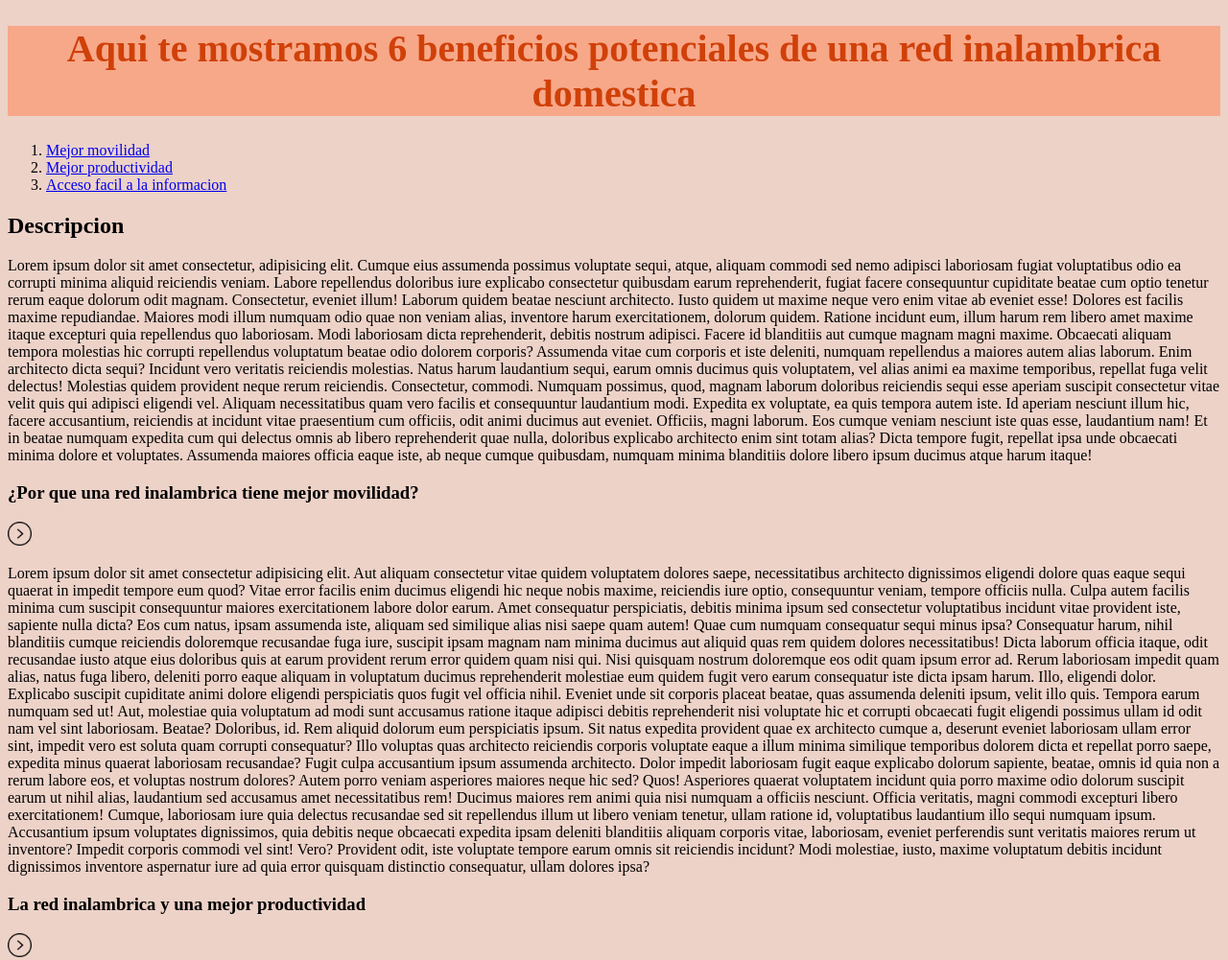
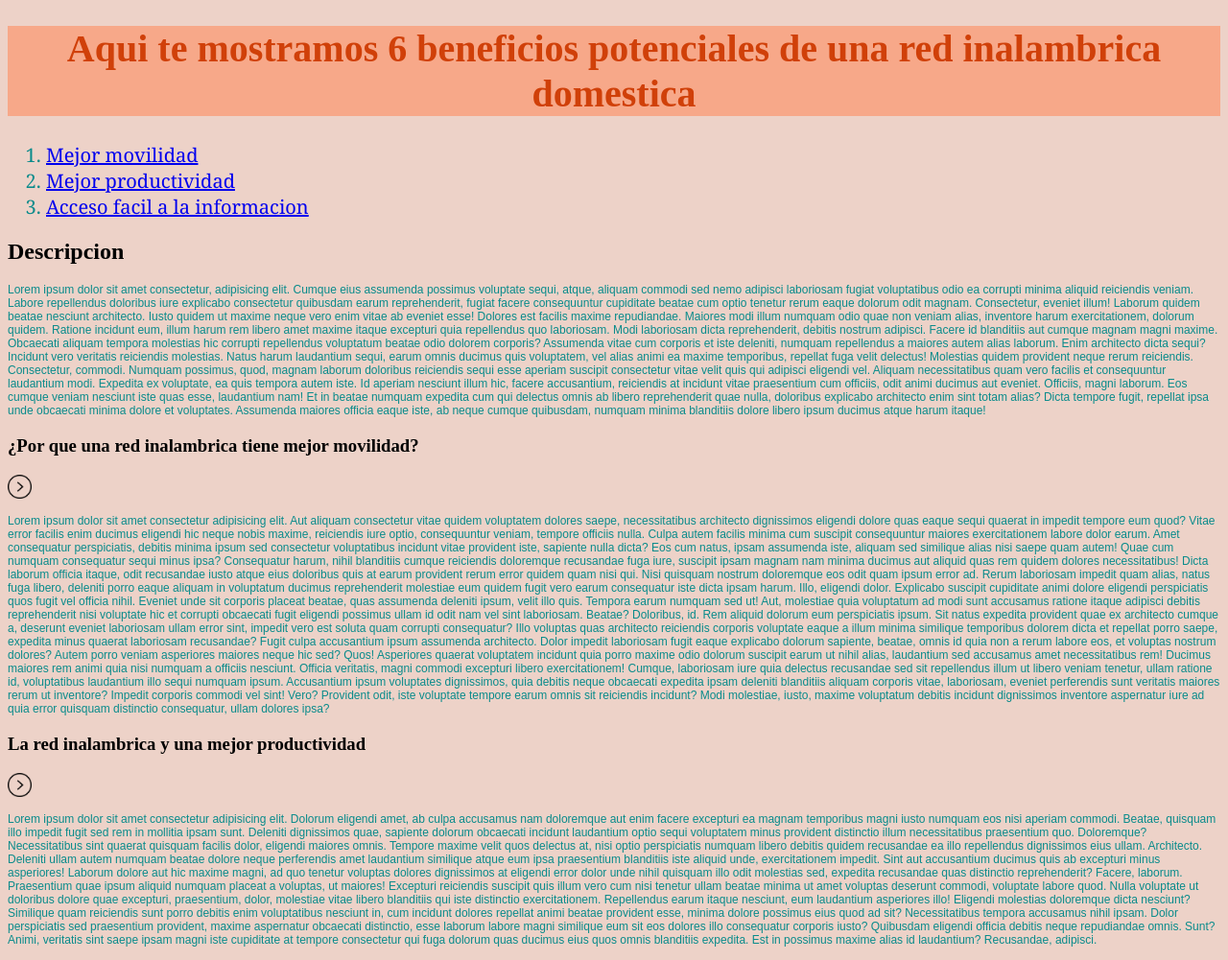
Before and after one commit to carlabbarragan/practica-1, a plain HTML site: page tp2enlace.html in a window 1280 px wide. Shown: the top 1001 px of the page at 96% size. Drawn offline with Linux system fonts and the light colour scheme.

Commit message:
creacion de style.css

```diff
--- /dev/null
+++ b/style.css
@@ -0,0 +1,10 @@
+li{
+    color: rgb(9, 139, 139);
+    font-size: 20px;
+    font-family: Cambria, Cochin, Georgia, Times, 'Times New Roman', serif;
+}
+p{
+    color: rgb(9, 139, 139);
+    font-size: 12px;
+    font-family: Arial, Helvetica, sans-serif;
+}
--- a/tp2enlace.html
+++ b/tp2enlace.html
@@ -5,6 +5,7 @@
     <meta http-equiv="X-UA-Compatible" content="IE=edge">
     <meta name="viewport" content="width=device-width, initial-scale=1.0">
     <title>Beneficios de una red inalambrica domestica</title>
+    <link rel="stylesheet" href="./style.css">
 </head>
 <body style="background-color:#edd2c8;">
     <h1 style="color:#d04009; text-align: center; background-color:#f7a889 ; font-size:40px;">Aqui te mostramos 6 beneficios potenciales de una red inalambrica domestica</h1>
```
Also changed, not shown: tp2.html (+1 -2 lines).
